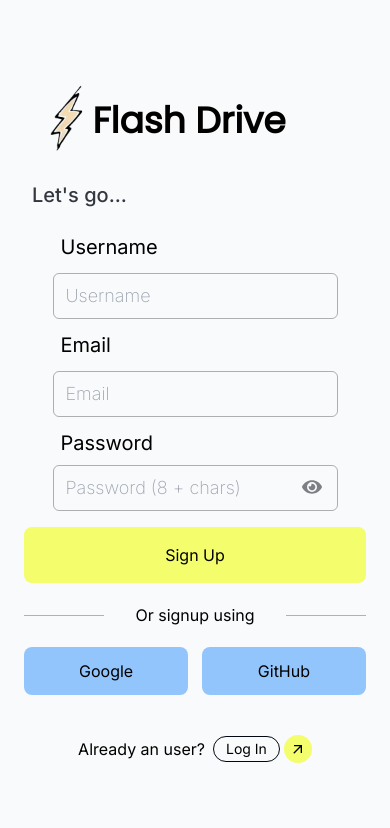
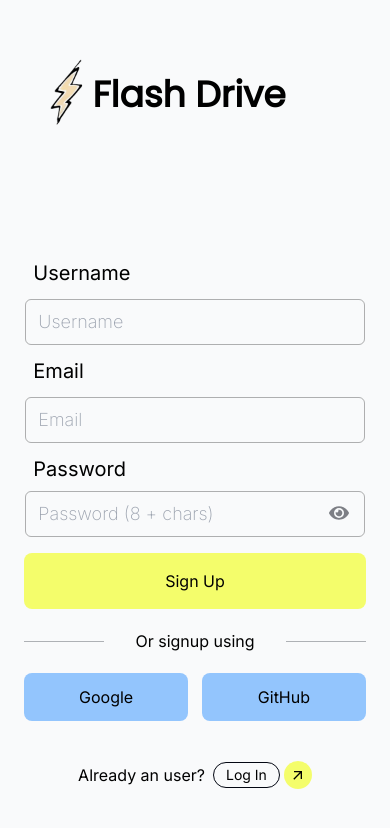
Before and after one commit to Chackoz/Flashdrive, a Next.js app: page /signup in a window 390 px wide. Shown: the top 828 px of the page. Built offline with nearby package versions, Linux system fonts and the light colour scheme; a web font is replaced by a local one.

Commit message:
fix : comments responsive

```diff
--- a/app/signup/page.tsx
+++ b/app/signup/page.tsx
@@ -150,14 +150,15 @@ export default function Page() {
       </div>
       {/* <div className="w-[1px] absolute bg-gray-950 opacity-30 h-[90%]"></div> */}
       <div className="md:w-1/2 w-full flex flex-col items-center justify-center">
-        <div className="flex md:w-[50%] font-poppins text-4xl justify-items-start -ml-20 md:-ml-12 items-center  mb-5 ">
+        <div className="flex md:w-[50%] font-poppins text-4xl justify-items-start -ml-20 md:-ml-12 items-center   ">
           <img src="/logo.png" className="w-[80px] scale-150 " />
           <div className="font-bold -ml-3">Flash Drive</div>
         </div>
-        <div className="text-gray-950 md:text-2xl text-xl opacity-80 font-medium flex-col mb-3 text-left md:w-1/2 w-full md:px-0 px-8 justify-start flex">
-     {error && <div className="text-red-500">Error in SIgnup</div>}  {!error && <div className=""> Let&apos;s go...</div>}
+        <div className="text-gray-950 md:text-2xl text-xl opacity-80 font-medium flex-col mb-3 text-left w-full  md:px-0 px-8 justify-start items-center flex">
+     {error && <div className="text-red-500">Error in SIgnup</div>}  {!error && <div className="text-left w-full md:px-[200px] md:block hidden"> Let&apos;s go...</div>}
+     {!error && <h2 className="text-xl md:hidden w-full font-poppins h-20 mb-5 align-middle">{comment}</h2>}
         </div>
-        <div className="flex-col flex md:w-1/2   justify-items-start items-start ">
+        <div className="flex-col flex w-[87%] md:w-1/2 justify-items-start items-start ">
           {/* <label htmlFor="name" className="text-xl my-3 font-normal ml-2">
             Username
           </label>
```
